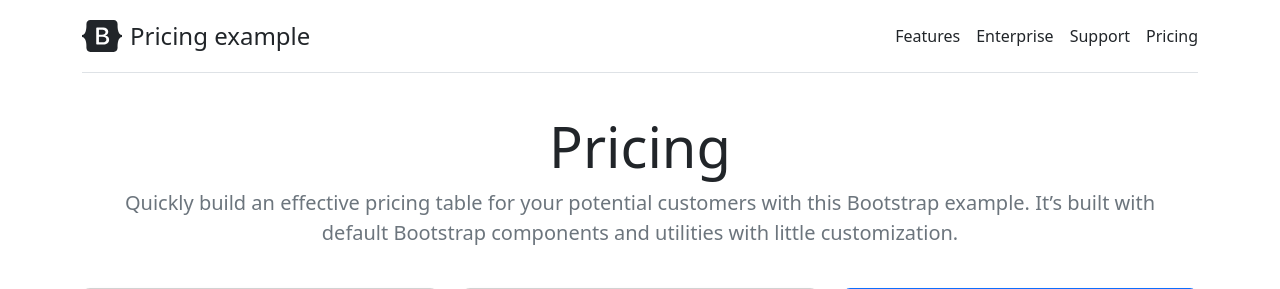
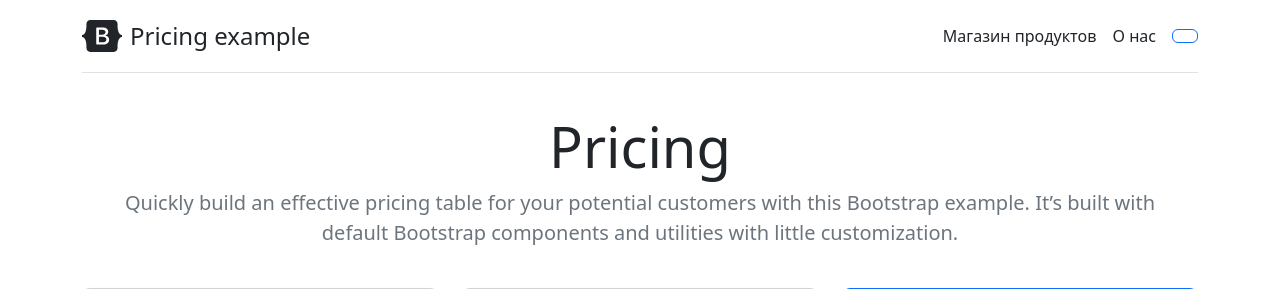
Before and after one commit to KuznecovKirill/WebApplication, a Flask app: page / in a window 1280 px wide. Shown: the top 289 px of the page. Run offline with Flask 2, Linux system fonts and the light colour scheme.

Commit message:
Изменение ссылок и создание ссылки для будущей БД

```diff
--- a/templates/base.html
+++ b/templates/base.html
@@ -26,11 +26,10 @@
           </a>
 
           <nav class="d-inline-flex mt-2 mt-md-0 ms-md-auto">
-            <a class="me-3 py-2 text-dark text-decoration-none" href="#">Features</a>
-            <a class="me-3 py-2 text-dark text-decoration-none" href="#">Enterprise</a>
-            <a class="me-3 py-2 text-dark text-decoration-none" href="#">Support</a>
-            <a class="py-2 text-dark text-decoration-none" href="#">Pricing</a>
+            <a class="me-3 py-2 text-dark text-decoration-none" href="#">Магазин продуктов</a>
+            <a class="me-3 py-2 text-dark text-decoration-none" href="#">О нас</a>
           </nav>
+          <a class="btn btn-outline-primary" href="#"></a>
         </div>
 
 
```
